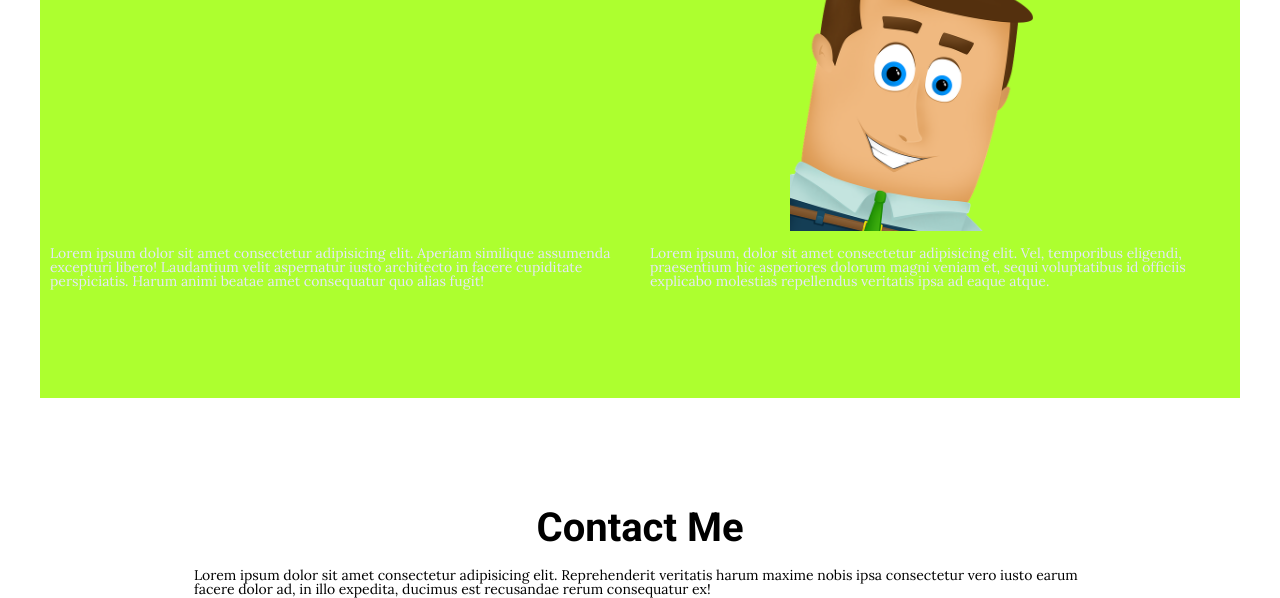
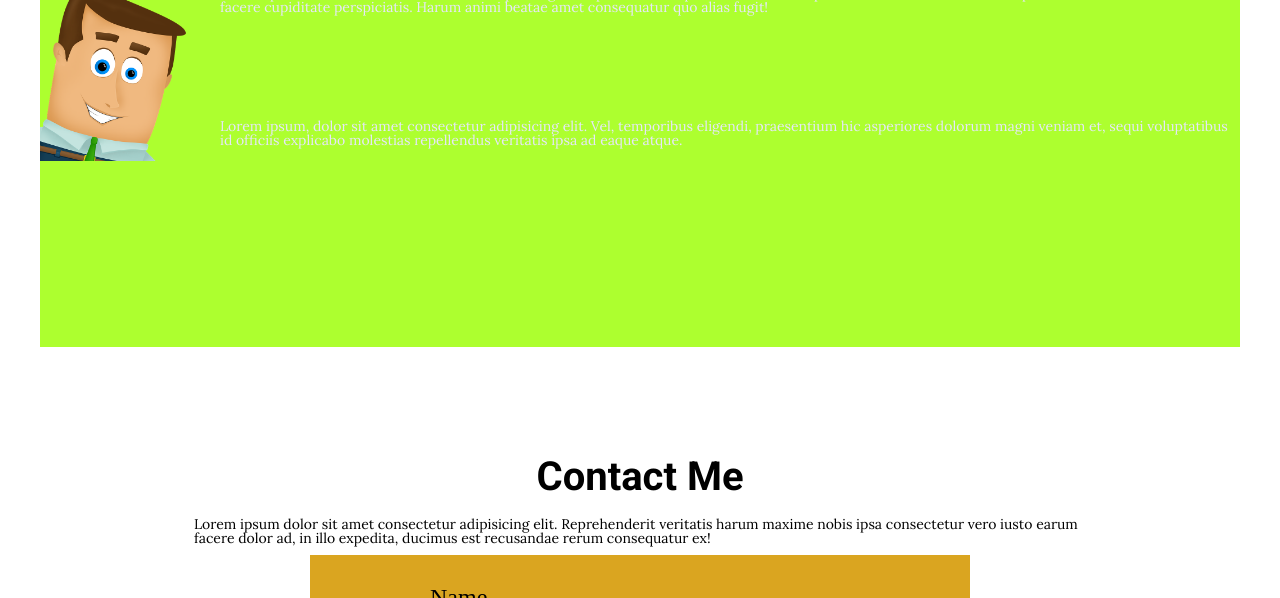
Before and after one commit to gran0482/Sem2-repo, a plain HTML site: page week-2/index.html in a window 1280 px wide. Shown: the part 552-1150 px from the top of the page. Drawn offline with Linux system fonts and the light colour scheme; files that its build step writes are made by us from their sources.

Commit message:
using float instead of grid

```diff
--- a/week-2/css/style.css
+++ b/week-2/css/style.css
@@ -193,19 +193,13 @@ footer, p{
 		padding-right: 75px;
 	}
 	/* About me section */
-	/* making a grid to have the picture on the left and the text on the right */
-	section#about.about{
-		display: grid;
-		grid-template-columns: repeat(2, 1fr);
-		grid-template-rows: repeat(1, 1fr);
-		grid-template-areas:
-		"two one";
+	/* using float to have the picture of the left and the words on the right */
+	#about.about .about-image{
+		float: left;
+		width: 15%;
 	}
-	section#about.about section#about.about:nth-child(1){
-		grid-area: one;
-	}
-	section#about.about section#about.about:nth-child(2){
-		grid-area: two;
+	.about p{
+		padding-bottom: 100px;
 	}
 	/* Contact Me Section */
 	.contact .section-title{
```
